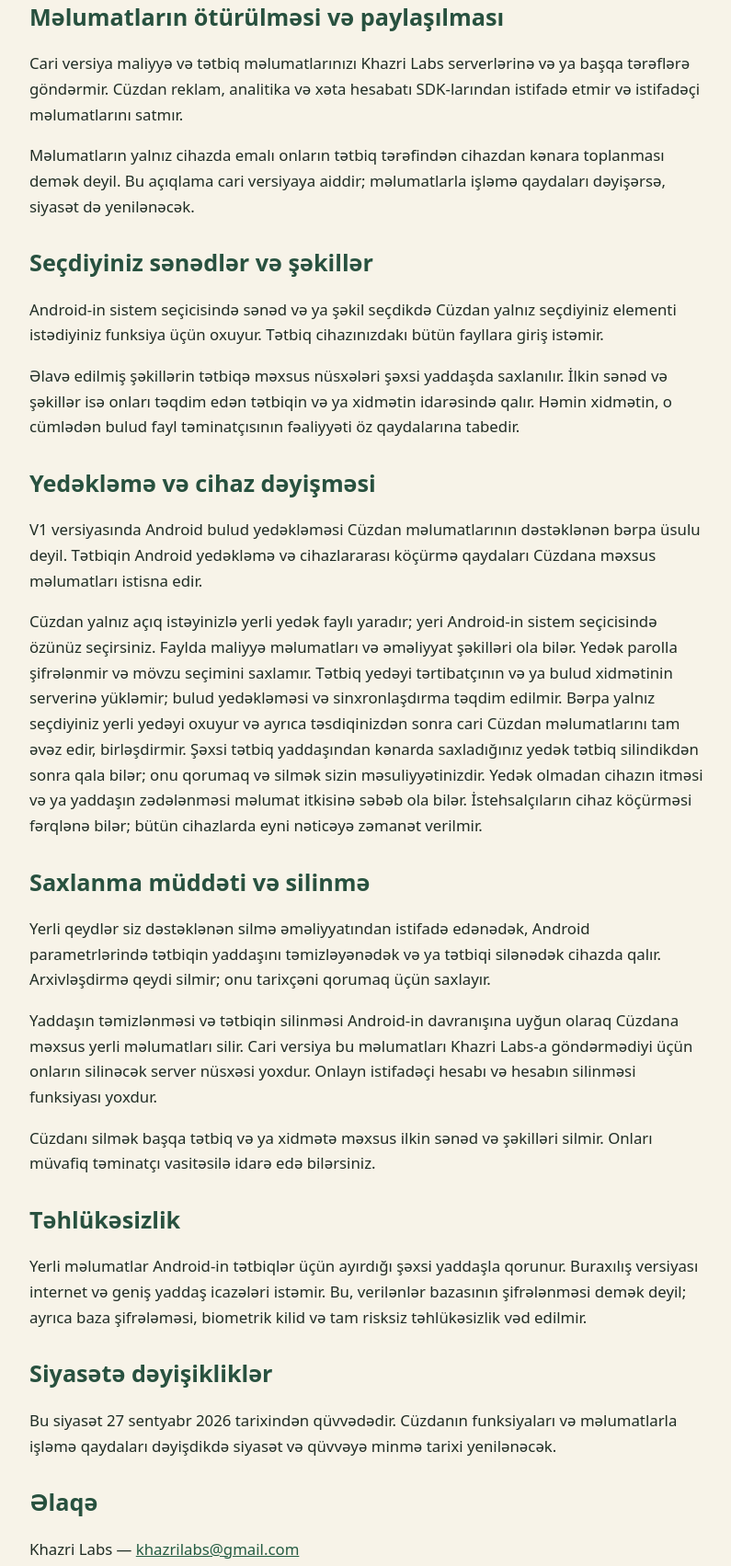
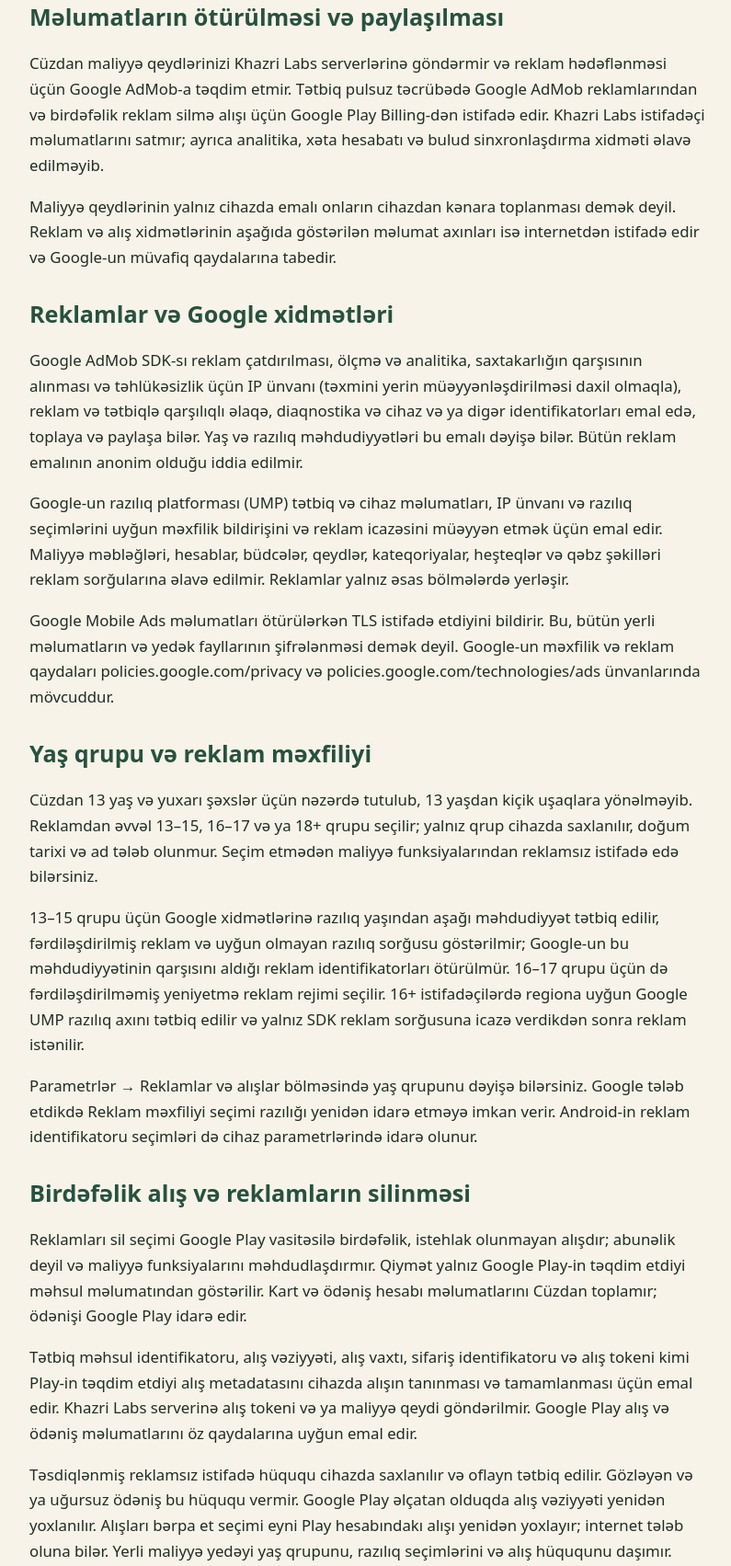
Before and after one commit to namigaghamali/cuzdan-privacy, a plain HTML site: page index.html in a window 1280 px wide. Shown: the part 594-2297 px from the top of the page at 92% size, without its empty margins (240-1035 px from the left). Drawn offline with Linux system fonts and the light colour scheme.

Commit message:
Disclose Cuzdan advertising, age controls and one-time purchases

```diff
--- a/index.html
+++ b/index.html
@@ -16,7 +16,7 @@
 </head>
 <body><main>
 <h1>Cüzdan — Məxfilik siyasəti</h1>
-<p>Tərtibatçı: <strong>Khazri Labs</strong><br>Məxfilik və dəstək: <a href="mailto:khazrilabs@gmail.com">khazrilabs@gmail.com</a><br>Qüvvəyə minmə tarixi: <time datetime="2026-09-27">27 sentyabr 2026</time></p>
+<p>Tərtibatçı: <strong>Khazri Labs</strong><br>Məxfilik və dəstək: <a href="mailto:khazrilabs@gmail.com">khazrilabs@gmail.com</a><br>Qüvvəyə minmə tarixi: <time datetime="2026-10-06">6 oktyabr 2026</time></p>
 <section id="data"><h2>İstifadə olunan məlumatlar</h2>
 <p>Cüzdan hesabları və əməliyyatlardan hesablanan balansları, gəlir, xərc və köçürmə qeydlərini, kateqoriya və heşteqləri, büdcələri, şablonları və mövzu kimi seçimlərinizi cihazınızda emal edir. İstəyinizlə əlavə etdiyiniz şəkillər və idxal üçün seçdiyiniz sənədlər də müvafiq funksiyada istifadə olunur.</p>
 </section>
@@ -24,8 +24,23 @@
 <p>Cüzdana məxsus maliyyə məlumatları, seçimlər və əlavə edilmiş şəkil nüsxələri cihazda, tətbiqin Android tərəfindən ayrılmış şəxsi yaddaşında saxlanılır. Tətbiqdən istifadə üçün onlayn istifadəçi hesabı yaratmaq tələb olunmur.</p>
 </section>
 <section id="sharing"><h2>Məlumatların ötürülməsi və paylaşılması</h2>
-<p>Cari versiya maliyyə və tətbiq məlumatlarınızı Khazri Labs serverlərinə və ya başqa tərəflərə göndərmir. Cüzdan reklam, analitika və xəta hesabatı SDK-larından istifadə etmir və istifadəçi məlumatlarını satmır.</p>
-<p>Məlumatların yalnız cihazda emalı onların tətbiq tərəfindən cihazdan kənara toplanması demək deyil. Bu açıqlama cari versiyaya aiddir; məlumatlarla işləmə qaydaları dəyişərsə, siyasət də yenilənəcək.</p>
+<p>Cüzdan maliyyə qeydlərinizi Khazri Labs serverlərinə göndərmir və reklam hədəflənməsi üçün Google AdMob-a təqdim etmir. Tətbiq pulsuz təcrübədə Google AdMob reklamlarından və birdəfəlik reklam silmə alışı üçün Google Play Billing-dən istifadə edir. Khazri Labs istifadəçi məlumatlarını satmır; ayrıca analitika, xəta hesabatı və bulud sinxronlaşdırma xidməti əlavə edilməyib.</p>
+<p>Maliyyə qeydlərinin yalnız cihazda emalı onların cihazdan kənara toplanması demək deyil. Reklam və alış xidmətlərinin aşağıda göstərilən məlumat axınları isə internetdən istifadə edir və Google-un müvafiq qaydalarına tabedir.</p>
+</section>
+<section id="advertising"><h2>Reklamlar və Google xidmətləri</h2>
+<p>Google AdMob SDK-sı reklam çatdırılması, ölçmə və analitika, saxtakarlığın qarşısının alınması və təhlükəsizlik üçün IP ünvanı (təxmini yerin müəyyənləşdirilməsi daxil olmaqla), reklam və tətbiqlə qarşılıqlı əlaqə, diaqnostika və cihaz və ya digər identifikatorları emal edə, toplaya və paylaşa bilər. Yaş və razılıq məhdudiyyətləri bu emalı dəyişə bilər. Bütün reklam emalının anonim olduğu iddia edilmir.</p>
+<p>Google-un razılıq platforması (UMP) tətbiq və cihaz məlumatları, IP ünvanı və razılıq seçimlərini uyğun məxfilik bildirişini və reklam icazəsini müəyyən etmək üçün emal edir. Maliyyə məbləğləri, hesablar, büdcələr, qeydlər, kateqoriyalar, heşteqlər və qəbz şəkilləri reklam sorğularına əlavə edilmir. Reklamlar yalnız əsas bölmələrdə yerləşir.</p>
+<p>Google Mobile Ads məlumatları ötürülərkən TLS istifadə etdiyini bildirir. Bu, bütün yerli məlumatların və yedək fayllarının şifrələnməsi demək deyil. Google-un məxfilik və reklam qaydaları policies.google.com/privacy və policies.google.com/technologies/ads ünvanlarında mövcuddur.</p>
+</section>
+<section id="audience"><h2>Yaş qrupu və reklam məxfiliyi</h2>
+<p>Cüzdan 13 yaş və yuxarı şəxslər üçün nəzərdə tutulub, 13 yaşdan kiçik uşaqlara yönəlməyib. Reklamdan əvvəl 13–15, 16–17 və ya 18+ qrupu seçilir; yalnız qrup cihazda saxlanılır, doğum tarixi və ad tələb olunmur. Seçim etmədən maliyyə funksiyalarından reklamsız istifadə edə bilərsiniz.</p>
+<p>13–15 qrupu üçün Google xidmətlərinə razılıq yaşından aşağı məhdudiyyət tətbiq edilir, fərdiləşdirilmiş reklam və uyğun olmayan razılıq sorğusu göstərilmir; Google-un bu məhdudiyyətinin qarşısını aldığı reklam identifikatorları ötürülmür. 16–17 qrupu üçün də fərdiləşdirilməmiş yeniyetmə reklam rejimi seçilir. 16+ istifadəçilərdə regiona uyğun Google UMP razılıq axını tətbiq edilir və yalnız SDK reklam sorğusuna icazə verdikdən sonra reklam istənilir.</p>
+<p>Parametrlər → Reklamlar və alışlar bölməsində yaş qrupunu dəyişə bilərsiniz. Google tələb etdikdə Reklam məxfiliyi seçimi razılığı yenidən idarə etməyə imkan verir. Android-in reklam identifikatoru seçimləri də cihaz parametrlərində idarə olunur.</p>
+</section>
+<section id="purchases"><h2>Birdəfəlik alış və reklamların silinməsi</h2>
+<p>Reklamları sil seçimi Google Play vasitəsilə birdəfəlik, istehlak olunmayan alışdır; abunəlik deyil və maliyyə funksiyalarını məhdudlaşdırmır. Qiymət yalnız Google Play-in təqdim etdiyi məhsul məlumatından göstərilir. Kart və ödəniş hesabı məlumatlarını Cüzdan toplamır; ödənişi Google Play idarə edir.</p>
+<p>Tətbiq məhsul identifikatoru, alış vəziyyəti, alış vaxtı, sifariş identifikatoru və alış tokeni kimi Play-in təqdim etdiyi alış metadatasını cihazda alışın tanınması və tamamlanması üçün emal edir. Khazri Labs serverinə alış tokeni və ya maliyyə qeydi göndərilmir. Google Play alış və ödəniş məlumatlarını öz qaydalarına uyğun emal edir.</p>
+<p>Təsdiqlənmiş reklamsız istifadə hüququ cihazda saxlanılır və oflayn tətbiq edilir. Gözləyən və ya uğursuz ödəniş bu hüququ vermir. Google Play əlçatan olduqda alış vəziyyəti yenidən yoxlanılır. Alışları bərpa et seçimi eyni Play hesabındakı alışı yenidən yoxlayır; internet tələb oluna bilər. Yerli maliyyə yedəyi yaş qrupunu, razılıq seçimlərini və alış hüququnu daşımır.</p>
 </section>
 <section id="files"><h2>Seçdiyiniz sənədlər və şəkillər</h2>
 <p>Android-in sistem seçicisində sənəd və ya şəkil seçdikdə Cüzdan yalnız seçdiyiniz elementi istədiyiniz funksiya üçün oxuyur. Tətbiq cihazınızdakı bütün fayllara giriş istəmir.</p>
@@ -37,14 +52,14 @@
 </section>
 <section id="retention"><h2>Saxlanma müddəti və silinmə</h2>
 <p>Yerli qeydlər siz dəstəklənən silmə əməliyyatından istifadə edənədək, Android parametrlərində tətbiqin yaddaşını təmizləyənədək və ya tətbiqi silənədək cihazda qalır. Arxivləşdirmə qeydi silmir; onu tarixçəni qorumaq üçün saxlayır.</p>
-<p>Yaddaşın təmizlənməsi və tətbiqin silinməsi Android-in davranışına uyğun olaraq Cüzdana məxsus yerli məlumatları silir. Cari versiya bu məlumatları Khazri Labs-a göndərmədiyi üçün onların silinəcək server nüsxəsi yoxdur. Onlayn istifadəçi hesabı və hesabın silinməsi funksiyası yoxdur.</p>
+<p>Yaddaşın təmizlənməsi və tətbiqin silinməsi Android-in davranışına uyğun olaraq Cüzdana məxsus yerli məlumatları silir. Yerli maliyyə qeydləri Khazri Labs-a göndərilmədiyi üçün onların silinəcək server nüsxəsi yoxdur. Tətbiqi silmək Google-un reklam, razılıq və Play alış qeydlərini silmir; həmin məlumatların saxlanması və idarəsi Google-un qaydalarına tabedir. Onlayn istifadəçi hesabı və hesabın silinməsi funksiyası yoxdur.</p>
 <p>Cüzdanı silmək başqa tətbiq və ya xidmətə məxsus ilkin sənəd və şəkilləri silmir. Onları müvafiq təminatçı vasitəsilə idarə edə bilərsiniz.</p>
 </section>
 <section id="security"><h2>Təhlükəsizlik</h2>
-<p>Yerli məlumatlar Android-in tətbiqlər üçün ayırdığı şəxsi yaddaşla qorunur. Buraxılış versiyası internet və geniş yaddaş icazələri istəmir. Bu, verilənlər bazasının şifrələnməsi demək deyil; ayrıca baza şifrələməsi, biometrik kilid və tam risksiz təhlükəsizlik vəd edilmir.</p>
+<p>Yerli məlumatlar Android-in tətbiqlər üçün ayırdığı şəxsi yaddaşla qorunur. Reklam, razılıq və alış xidmətləri internetdən istifadə edir. Geniş yaddaş, yer, kontakt, mikrofon və kamera icazələri istənilmir. Bu, verilənlər bazasının şifrələnməsi demək deyil; ayrıca baza şifrələməsi, biometrik kilid və tam risksiz təhlükəsizlik vəd edilmir.</p>
 </section>
 <section id="changes"><h2>Siyasətə dəyişikliklər</h2>
-<p>Bu siyasət 27 sentyabr 2026 tarixindən qüvvədədir. Cüzdanın funksiyaları və məlumatlarla işləmə qaydaları dəyişdikdə siyasət və qüvvəyə minmə tarixi yenilənəcək.</p>
+<p>Bu siyasət 6 oktyabr 2026 tarixindən qüvvədədir. Cüzdanın funksiyaları və məlumatlarla işləmə qaydaları dəyişdikdə siyasət və qüvvəyə minmə tarixi yenilənəcək.</p>
 </section>
 <section id="contact"><h2>Əlaqə</h2><p>Khazri Labs — <a href="mailto:khazrilabs@gmail.com">khazrilabs@gmail.com</a></p><p>Məxfilik və dəstək suallarınızı bu ünvana göndərə bilərsiniz. Müraciətinizə həssas maliyyə qeydlərini əlavə etməməyiniz tövsiyə olunur.</p></section>
 </main></body>
```
